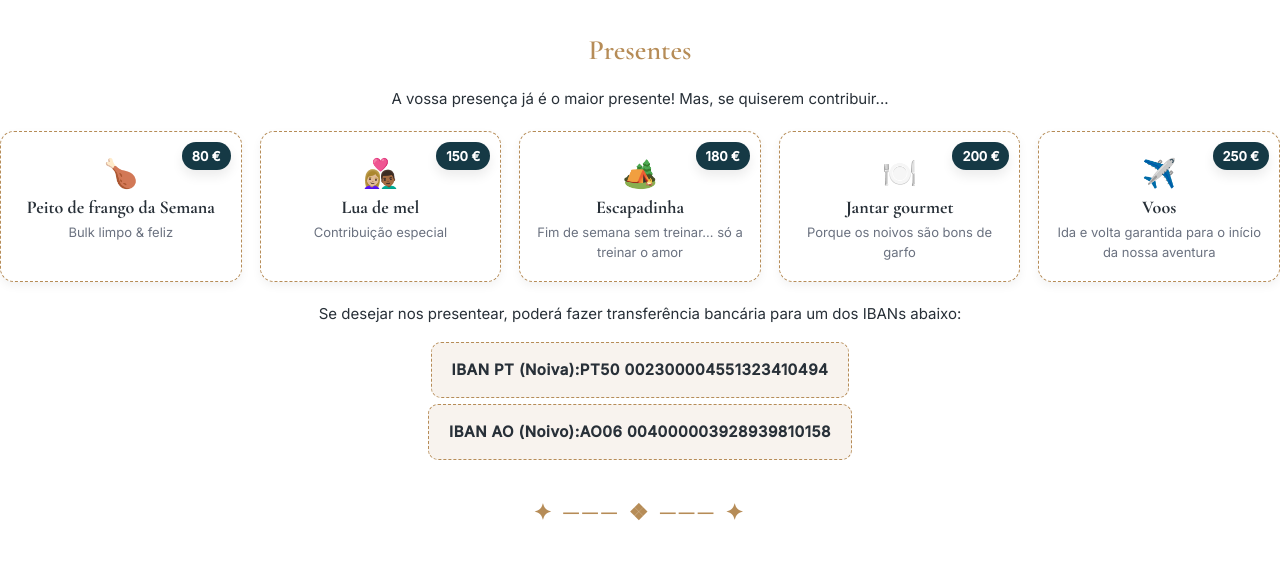
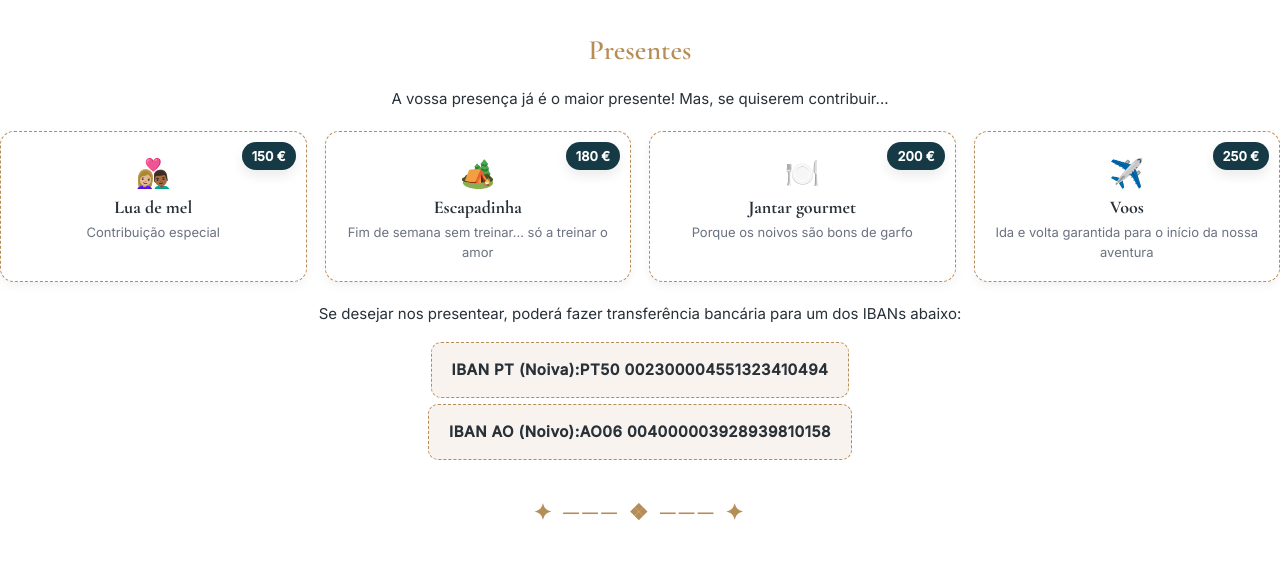
Before and after one commit to Hamilton2025/nossocasamento, a plain HTML site: page index.html in a window 1280 px wide. Shown: the part 2640-3203 px from the top of the page. Drawn offline with nearby package versions, Linux system fonts and the light colour scheme.

Commit message:
1st present suggestion removed

```diff
--- a/index.html
+++ b/index.html
@@ -130,7 +130,6 @@
   <p>A vossa presença já é o maior presente! Mas, se quiserem contribuir...</p>
 
   <div class="gift-grid">
-    <article class="gift-card"><span class="price-badge">80 €</span><span class="gift-emoji">🍗</span><h3>Peito de frango da Semana</h3><p class="gift-note">Bulk limpo & feliz</p></article>
     <article class="gift-card"><span class="price-badge">150 €</span><span class="gift-emoji">👩🏼‍❤️‍👨🏾</span><h3>Lua de mel</h3><p class="gift-note">Contribuição especial</p></article>
     <article class="gift-card"><span class="price-badge">180 €</span><span class="gift-emoji">🏕️</span><h3>Escapadinha</h3><p class="gift-note">Fim de semana sem treinar… só a treinar o amor</p></article>
     <article class="gift-card"><span class="price-badge">200 €</span><span class="gift-emoji">🍽️</span><h3>Jantar gourmet</h3><p class="gift-note">Porque os noivos são bons de garfo</p></article>
```
